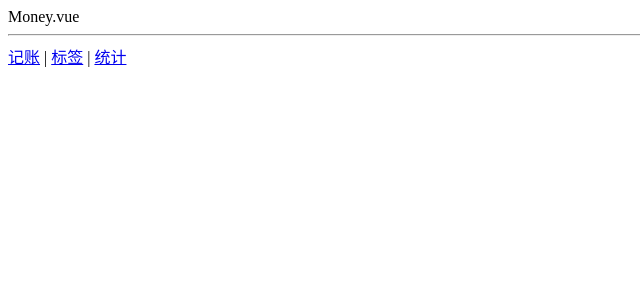
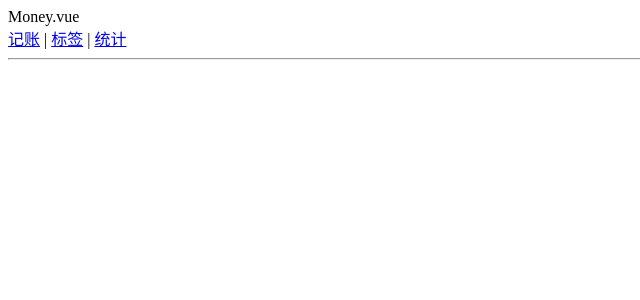
Before and after one commit to MercuriusLi23/nuts, a Vue app: page /#/money in a window 1280 px wide. Shown: the top 300 px of the page, without its empty margins (0-640 px from the left). Built offline with nearby package versions, Linux system fonts and the light colour scheme.

Commit message:
添加404页面

```diff
--- a/src/App.vue
+++ b/src/App.vue
@@ -2,13 +2,6 @@
   <div>
     <router-view/>
     <hr/>
-     <div>
-       <router-link to="/money">记账</router-link>
-       |
-       <router-link to="/labels">标签</router-link>
-       |
-       <router-link to="/statistics">统计</router-link>
-     </div>
   </div>
 </template>
 
--- /dev/null
+++ b/src/components/Nav.vue
@@ -0,0 +1,21 @@
+<template>
+<div>
+  <div>
+    <router-link to="/money">记账</router-link>
+    |
+    <router-link to="/labels">标签</router-link>
+    |
+    <router-link to="/statistics">统计</router-link>
+  </div>
+</div>
+</template>
+
+<script>
+export default {
+  name: 'Nav'
+};
+</script>
+
+<style scoped>
+
+</style>
--- a/src/main.ts
+++ b/src/main.ts
@@ -3,8 +3,10 @@ import App from './App.vue'
 import './registerServiceWorker'
 import router from './router'
 import store from './store'
+import Nav from '@/components/Nav.vue';
 
 Vue.config.productionTip = false
+Vue.component('Nav',Nav);
 
 new Vue({
   router,
--- a/src/router/index.ts
+++ b/src/router/index.ts
@@ -4,6 +4,7 @@ import HomeView from '../views/HomeView.vue';
 import Money from '@/views/Money.vue';
 import Labels from '@/views/Labels.vue';
 import Statistics from '@/views/Statistics.vue';
+import NotFound from '@/views/NotFound.vue';
 
 Vue.use(VueRouter);
 
@@ -24,6 +25,10 @@ const routes: Array<RouteConfig> = [
     path: '/statistics',
     component: Statistics
   },
+  {
+    path: '*',
+    component: NotFound
+  },
 ];
 
 const router = new VueRouter({
--- a/src/views/Labels.vue
+++ b/src/views/Labels.vue
@@ -1,10 +1,12 @@
 <template>
-<div>Labels.vue</div>
+<div>Labels.vue
+<Nav/>
+</div>
 </template>
 
 <script>
 export default {
-  name: 'Labels'
+  name: 'Labels',
 };
 </script>
 
--- a/src/views/Money.vue
+++ b/src/views/Money.vue
@@ -1,10 +1,12 @@
 <template>
-<div>Money.vue</div>
+<div>Money.vue
+<Nav/>
+</div>
 </template>
 
 <script>
 export default {
-  name: 'Money'
+  name: 'Money',
 };
 </script>
 
--- /dev/null
+++ b/src/views/NotFound.vue
@@ -0,0 +1,18 @@
+<template>
+<div>
+  <div>当前页面不存在，请检查网址是否正确</div>
+  <div>
+    <router-link to="/">返回首页</router-link>
+    </div>
+</div>
+</template>
+
+<script>
+export default {
+  name: 'NotFound'
+};
+</script>
+
+<style scoped>
+
+</style>
--- a/src/views/Statistics.vue
+++ b/src/views/Statistics.vue
@@ -1,10 +1,12 @@
 <template>
-<div>Statistics.vue</div>
+<div>Statistics.vue
+<Nav/>
+</div>
 </template>
 
 <script>
 export default {
-  name: 'Statistics'
+  name: 'Statistics',
 };
 </script>
 
```
